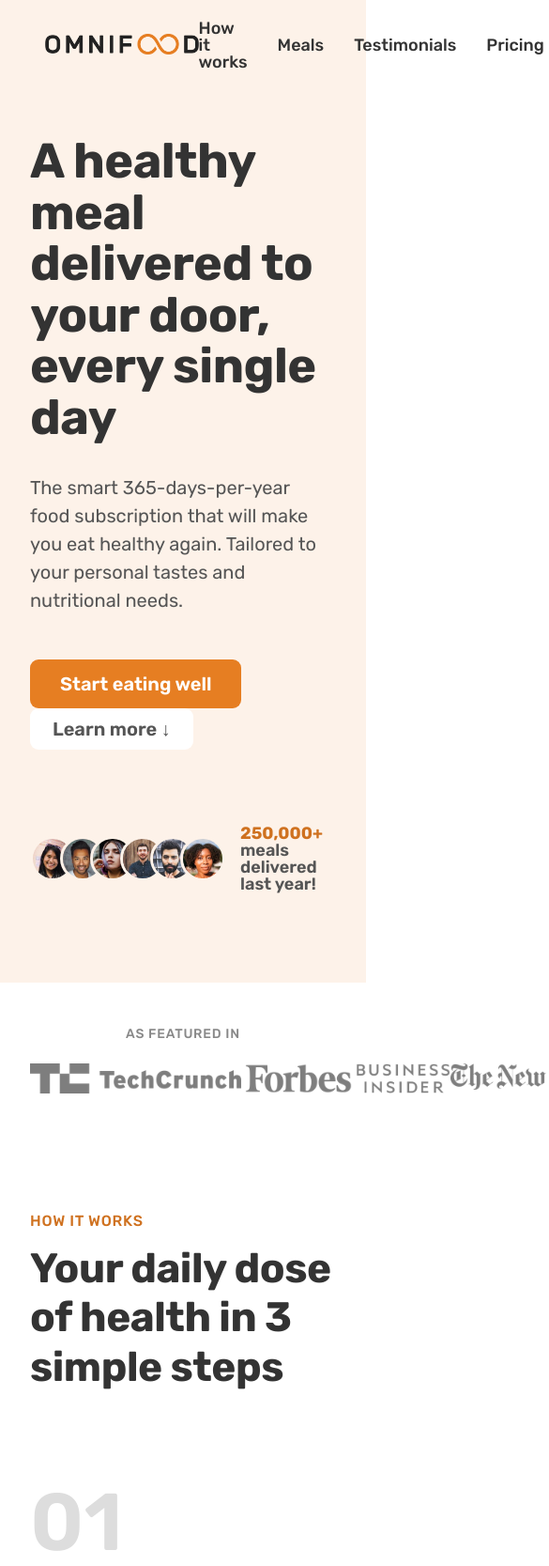
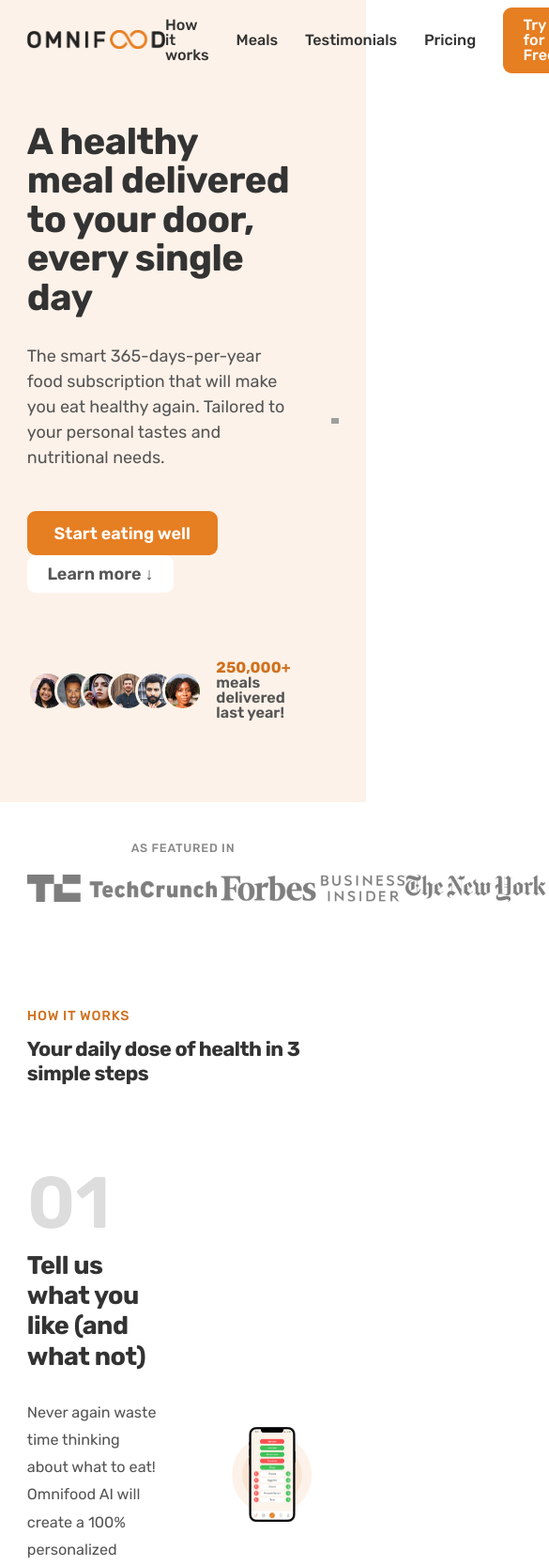
Before and after one commit to JimGiouvanakis/Course_HTML-CSS_Active, a plain HTML site: page Main Project (Omnifood-Desktop)/content/index.html in a window 390 px wide. Shown: the top 1667 px of the page at 94% size, 585 px wide, since content can reach past the window. Drawn offline with nearby package versions, Linux system fonts and the light colour scheme; grey boxes are pictures that could not be loaded.

Commit message:
Working on Media Queries

```diff
--- a/Main Project (Omnifood-Desktop)/content/css/general.css
+++ b/Main Project (Omnifood-Desktop)/content/css/general.css
@@ -76,6 +76,7 @@ body {
 /**********************************/
 /* GENERAL REUSEBLE COMPOENT  */
 /**********************************/
+
 .container {
   /* 1140px */
   max-width: 120rem;
--- /dev/null
+++ b/Main Project (Omnifood-Desktop)/content/css/queries.css
@@ -0,0 +1,60 @@
+/* rem and em do NOT depend on the html font-size in media queries!
+Instead , 1 rem = 1 em = 16px  */
+
+/**********************************/
+/* BELOW 1344PX (Smaller Desktops) */
+/**********************************/
+
+@media (max-width: 84em) {
+  .hero {
+    max-width: 120rem;
+  }
+
+  .heading-primary {
+    font-size: 4.4rem;
+  }
+
+  .gallery {
+    grid-template-columns: repeat(2, 1fr);
+  }
+}
+
+/**********************************/
+/* BELOW 1200PX (Landscale Tablets) */
+/**********************************/
+
+@media (max-width: 75em) {
+  html {
+    /* 9px / 16px */
+    font-size: 56.25%;
+  }
+
+  .grid {
+    column-gap: 4.8rem;
+    row-gap: 6.4rem;
+  }
+
+  .heading-secondary {
+    font-size: 3.6rem;
+  }
+
+  .heading-secondary {
+    font-size: 2.4rem;
+  }
+
+  .header {
+    padding: 0 3.2rem;
+  }
+
+  .main-nav-list {
+    gap: 3.2rem;
+  }
+
+  .hero {
+    gap: 4.8rem;
+  }
+
+  .testimonials-container {
+    padding: 9.6rem 3.2rem;
+  }
+}
--- a/Main Project (Omnifood-Desktop)/content/css/style.css
+++ b/Main Project (Omnifood-Desktop)/content/css/style.css
@@ -300,6 +300,7 @@
 .testimonials-container {
   padding: 9.6rem;
 }
+
 .testimonials {
   display: grid;
 
--- a/Main Project (Omnifood-Desktop)/content/index.html
+++ b/Main Project (Omnifood-Desktop)/content/index.html
@@ -3,6 +3,7 @@
   <head>
     <meta charset="UTF-8" />
     <meta http-equiv="X-UA-Compatible" content="IE=edge" />
+    <!-- Always Inluce this line of code for making the site work in all scales -->
     <meta name="viewport" content="width=device-width, initial-scale=1.0" />
 
     <link rel="preconnect" href="https://fonts.googleapis.com" />
@@ -10,8 +11,10 @@
       href="https://fonts.googleapis.com/css2?family=Inter:wght@400;500;700&family=Rubik:wght@400;500;600;700&display=swap"
       rel="stylesheet"
     />
+
     <link rel="stylesheet" href="css/general.css" />
     <link rel="stylesheet" href="css/style.css" />
+    <link rel="stylesheet" href="css/queries.css" />
 
     <script
       type="module"
```
